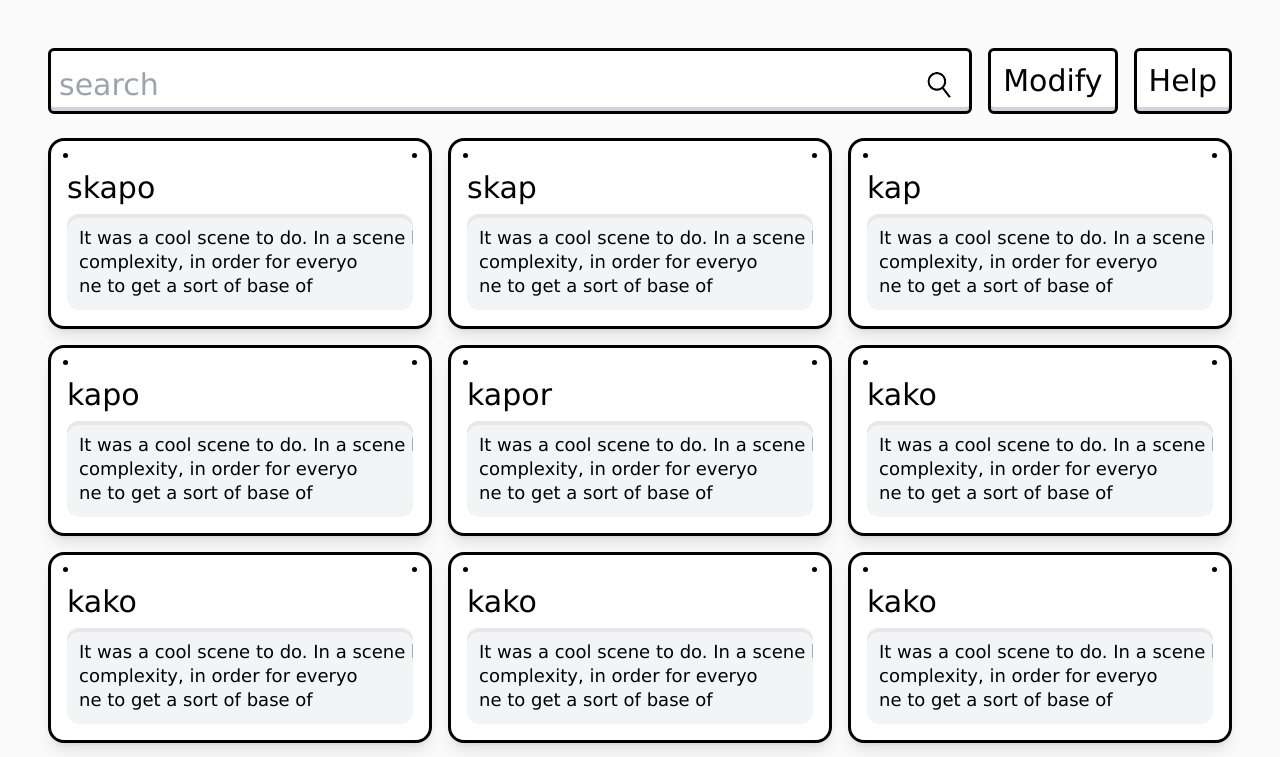
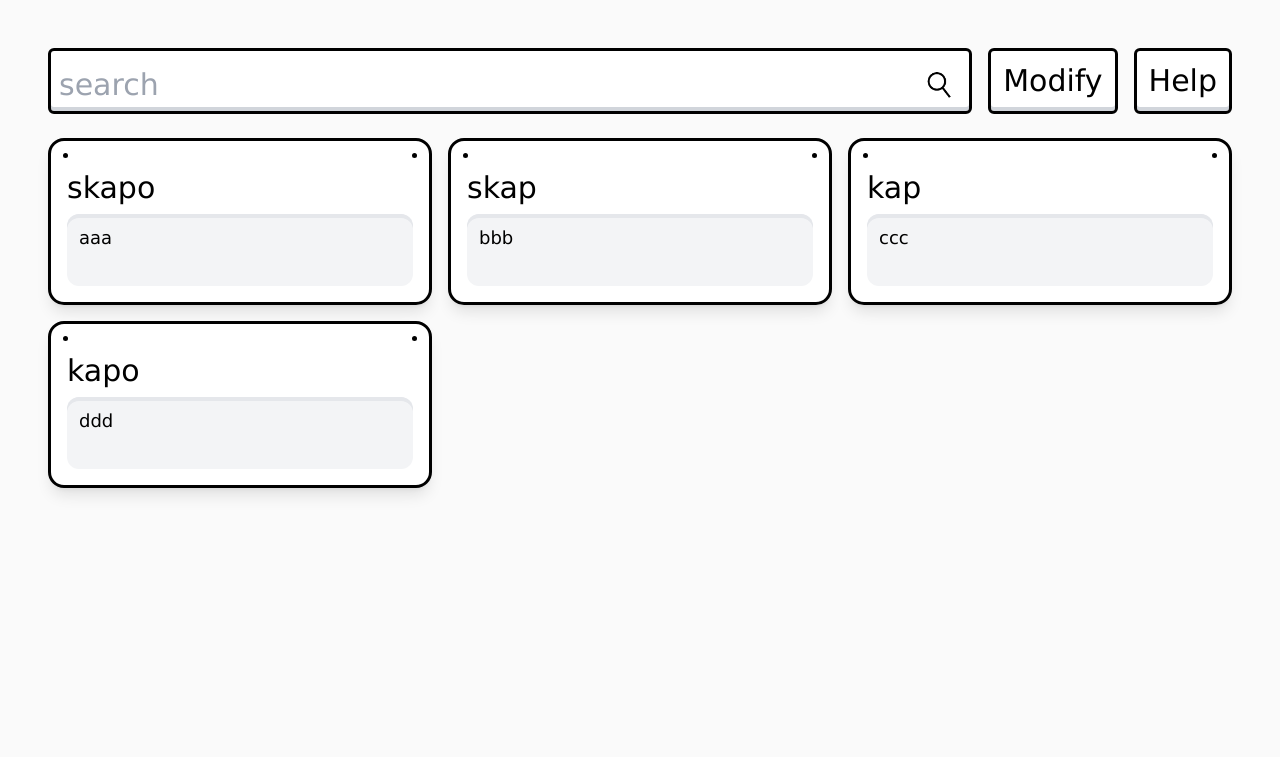
Before and after one commit to warmac9/snippet-manager-desktop-client, a Vue app: page / in a window 1280 px wide. Shown: the top 757 px of the page. Built offline with nearby package versions, Linux system fonts and the light colour scheme.

Commit message:
vue clipboard

```diff
--- a/electron/electron.js
+++ b/electron/electron.js
@@ -1,5 +1,5 @@
 const path = require('path');
-const { app, BrowserWindow, globalShortcut, screen } = require('electron');
+const { app, BrowserWindow, globalShortcut, ipcMain, screen } = require('electron');
 const isDev = process.env.IS_DEV == "true" ? true : false;
 
 function createMainWindow() {
@@ -43,6 +43,10 @@ app.whenReady().then(() => {
     })
   })
 
+  ipcMain.handle('hide-window', () => {
+    mainWindow.hide()
+  })
+
   app.on('activate', function () {
     // On macOS it's common to re-create a window in the app when the
     // dock icon is clicked and there are no other windows open.
--- a/electron/preload.js
+++ b/electron/preload.js
@@ -1,7 +1,8 @@
-const { contextBridge, clipboard } = require('electron')
+const { contextBridge, clipboard, ipcRenderer } = require('electron')
 
 contextBridge.exposeInMainWorld('systemClipboard', {
   write: (text) => {
     clipboard.writeText(text)
+    ipcRenderer.invoke('hide-window')
   }
 })
--- a/src/App.vue
+++ b/src/App.vue
@@ -1,7 +1,7 @@
 <script setup lang="ts">
 import Navigation from './components/Navigation.vue'
 import Article from './components/Article.vue'
-import { reactive, ref, computed } from 'vue'
+import { computed, provide, reactive, ref } from 'vue'
 
 interface Article {
     id: number,
@@ -14,50 +14,53 @@ interface PrioritizedArticle {
     article: Article
 }
 
-const text = 'It was a cool scene to do. In a scene like this with such \n\n complexity, in order for everyo\nne to get a sort of base of \n organizati­on that they can work from, you have to storyboard.'
+
+const writeClipboard = {
+    articleByIndex: (index: number) => {
+        if(filteredArticles.value.length <= index) return
+        window.systemClipboard.write(filteredArticles.value[index].content)
+    },
+    articleById: (id: number) => {
+        let article = filteredArticles.value
+            .find(article => article.id == id)
+
+        if(article === undefined) return
+        window.systemClipboard.write(article.content)
+    }
+}
+
+provide('writeClipboard', writeClipboard)
+
 
 const articles: Article[] = reactive([
     {
         id: 1,
         title: 'skapo',
-        content: text
+        content: 'aaa'
     },
     {
         id: 2,
         title: 'skap',
-        content: text
+        content: 'bbb'
+    },
+    {
+        id: 3,
+        title: 'kap',
+        content: 'ccc'
     },
     {
         id: 4,
-        title: 'kap',
-        content: text
+        title: 'kapo',
+        content: 'ddd'
     },
-    {
-        id: 3,
-        title: 'kapo',
-        content: text
-    },
-    {
-        id: 3,
-        title: 'kapor',
-        content: text
-    },
-    ...Array(10).fill({
-        id: 3,
-        title: 'kako',
-        content: text
-    })
 ])
+
 
 const searchQuery = ref("")
 
 const filteredArticles = computed<Article[]>(() => {
     if (searchQuery.value.length == 0)
         return articles
-
-    if (searchQuery.value.length == 1)
-        return articles
-            .filter((article) => article.title.startsWith(searchQuery.value))
 
     let prioritizedArticles: PrioritizedArticle[] = []
 
@@ -95,6 +98,7 @@ const filteredArticles = computed<Article[]>(() => {
 })
 
 const noArticles = computed<boolean>(() => filteredArticles.value.length == 0)
+
 </script>
 
 <template>
@@ -105,6 +109,7 @@ const noArticles = computed<boolean>(() => filteredArticles.value.length == 0)
                 <Article
                     v-for="article in filteredArticles"
                     :key="article.id"
+                    :id="article.id"
                     :title="article.title"
                     :content="article.content"
                 ></Article>
--- a/src/components/Article.vue
+++ b/src/components/Article.vue
@@ -1,7 +1,13 @@
 <script setup lang="ts">
-import { computed } from 'vue'
+import { computed, inject } from 'vue'
+
+const writeClipboard = inject('writeClipboard')
 
 const props = defineProps({
+    id: {
+        type: Number,
+        required: true
+    },
     title: {
         type: String,
         required: true
@@ -24,6 +30,7 @@ const preview = computed<string>(() => {
 
 <template>
     <article
+        @click="writeClipboard.articleById(id)"
         class="grow p-3 bg-white border-3 border-black rounded-2xl shadow-lg hover:translate-y-1 cursor-pointer"
     >
         <div class="flex justify-between">
@@ -38,8 +45,8 @@ const preview = computed<string>(() => {
                 class="p-3 bg-gray-100 rounded-xl shadow-[inset_0px_4px] shadow-gray-200 overflow-hidden"
             >
                 <p
+                    v-html="preview"
                     class="w-1 font-verdana text-lg leading-6 whitespace-nowrap"
-                    v-html="preview"
                 ></p>
             </section>
         </section>
--- a/src/components/SearchBar.vue
+++ b/src/components/SearchBar.vue
@@ -1,7 +1,8 @@
 <script setup lang="ts">
-import { ref, onMounted } from 'vue'
+import { inject, ref, onMounted } from 'vue'
 
 defineEmits(['searchUpdate'])
+const writeClipboard = inject('writeClipboard')
 
 const searchQuery = ref('')
 const input = ref(null)
@@ -23,10 +24,11 @@ onMounted(() => {
     >
         <div class="grow pt-2">
             <input
+                v-model="searchQuery"
                 @input="$emit('searchUpdate', searchQuery)"
                 @keydown="focusInput"
                 @focusout="focusInput"
-                v-model="searchQuery"
+                @keyup.enter="writeClipboard.articleByIndex(0)"
                 ref="input"
                 class="w-full font-verdana text-3xl outline-none selection:bg-black selection:text-white"
                 maxlength="30"
```
